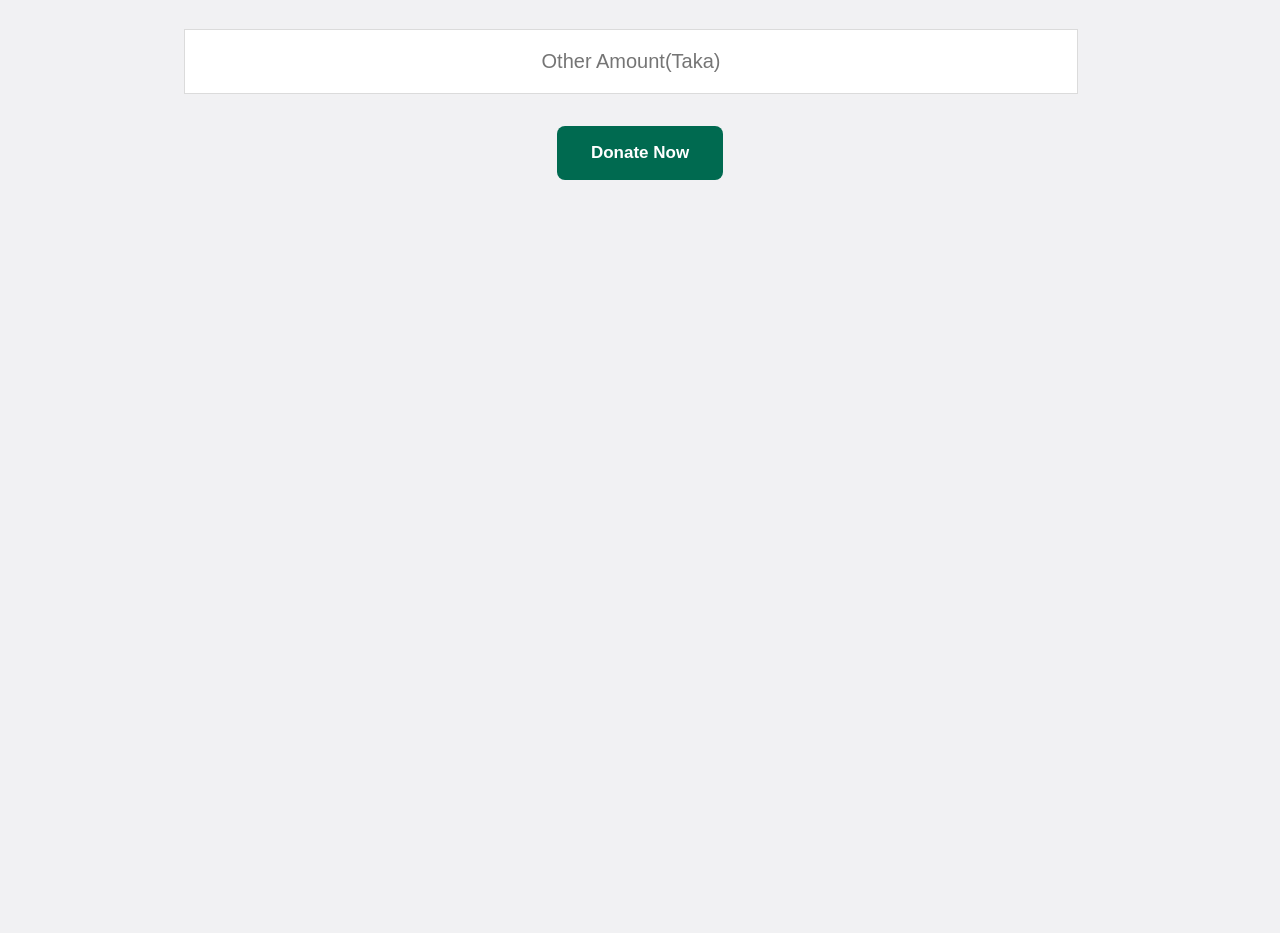
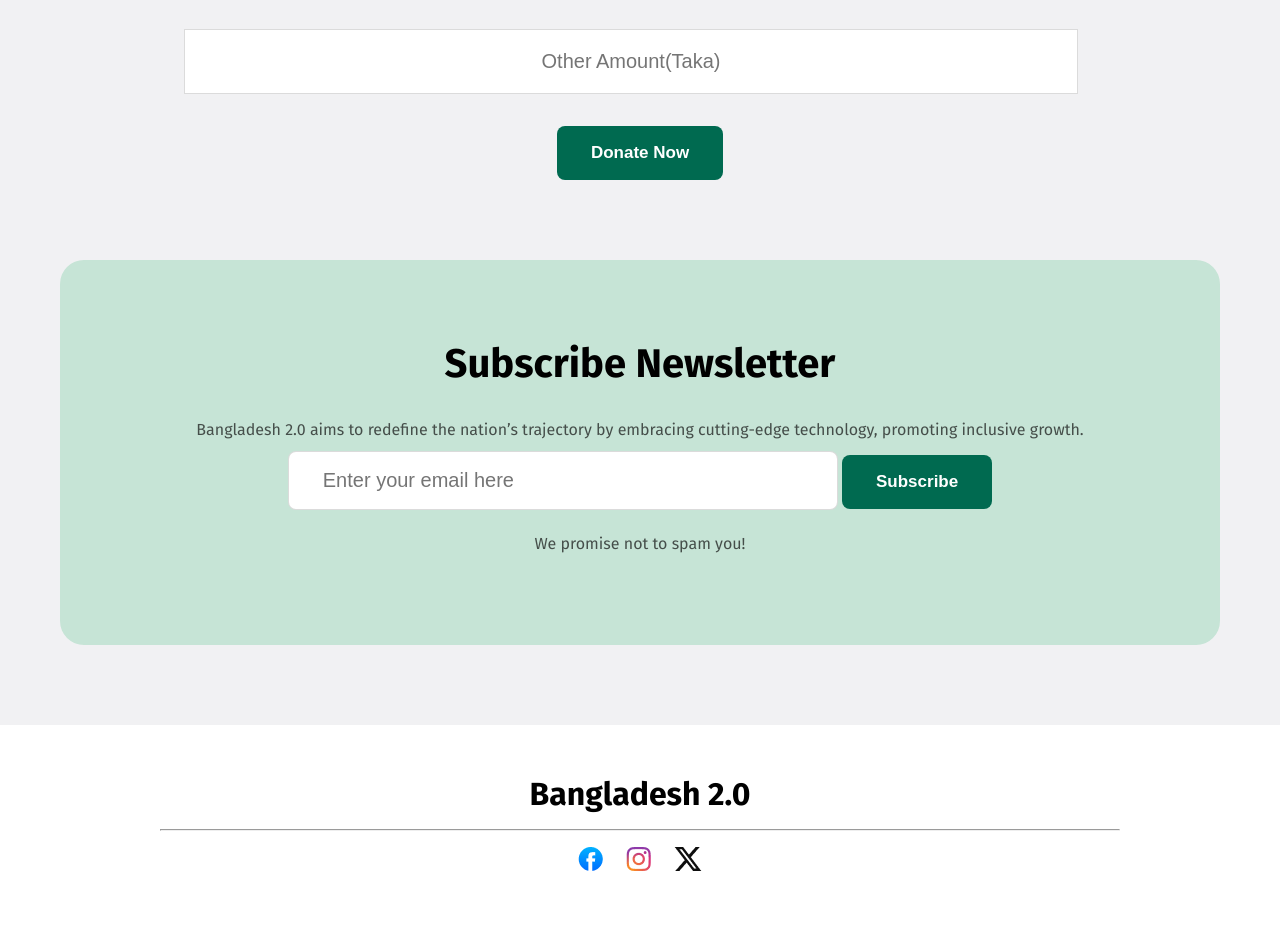
Before and after one commit to shompaaa/bangladesh-2.0, a plain HTML site: page index.html in a window 1280 px wide. Shown: the part 4046-4979 px from the top of the page. Before the commit the page ends 4306 px from the top, so only its background shows below. Drawn offline with Linux system fonts and the light colour scheme.

Commit message:
newsletter & footer section done

```diff
--- a/index.html
+++ b/index.html
@@ -10,7 +10,7 @@
     <!-- Header Section Start -->
     <header>
       <nav>
-        <h3>Bangladesh 2.0</h3>
+        <h3 class="navbar-title">Bangladesh 2.0</h3>
         <button>Sign In</button>
       </nav>
       <section>
@@ -278,7 +278,42 @@
         </div>
       </section>
       <!-- Donate Section End -->
+
+      <!-- Newsletter Section Start -->
+      <section>
+        <div class="newsletter-container">
+          <h2 class="title-primary">Subscribe Newsletter</h2>
+          <p class="description">
+            Bangladesh 2.0 aims to redefine the nation’s trajectory by embracing
+            cutting-edge technology, promoting inclusive growth.
+          </p>
+          <div class="subscribe-container">
+            <input
+              type="email"
+              name=""
+              id=""
+              placeholder="Enter your email here"
+            />
+            <button class="btn-primary">Subscribe</button>
+          </div>
+          <p class="description">We promise not to spam you!</p>
+        </div>
+      </section>
+      <!-- Newsletter Section End -->
     </main>
-    <footer></footer>
+
+    <!-- Footer Start -->
+    <footer>
+      <div class="footer-container">
+        <h3 class="navbar-title">Bangladesh 2.0</h3>
+        <hr />
+        <div class="media-container">
+          <img src="assets/facebook.png" alt="Facebook Logo" />
+          <img src="assets/instagram.png" alt="Instagram Logo" />
+          <img src="assets/x.png" alt="X logo" />
+        </div>
+      </div>
+    </footer>
+    <!-- Footer End -->
   </body>
 </html>
--- a/styles/style.css
+++ b/styles/style.css
@@ -43,6 +43,11 @@ section {
   border-radius: 8px;
 }
 
+.navbar-title {
+  font-size: 32px;
+  font-weight: 700;
+}
+
 .title-primary {
   font-size: 40px;
   font-weight: 700;
@@ -55,7 +60,7 @@ section {
   color: rgba(14, 14, 14, 0.8);
 }
 
-.news-title{
+.news-title {
   font-size: 32px;
   font-weight: 600;
   color: rgba(14, 14, 14, 0.8);
@@ -75,10 +80,7 @@ header nav {
   padding: 24px 160px;
   margin-bottom: 20px;
 }
-nav h3 {
-  font-size: 32px;
-  font-weight: 700;
-}
+
 header button {
   color: #006a50;
   background-color: transparent;
@@ -173,32 +175,31 @@ h4 {
   padding: 32px;
 }
 
-.quote-container{
+.quote-container {
   background-color: #fff;
   border: 1px solid rgba(0, 0, 0, 0.1);
   border-radius: 16px;
   padding: 48px 24px;
-    background-image: url('../assets/quote-bg.png');
+  background-image: url("../assets/quote-bg.png");
   background-repeat: no-repeat;
   background-position: 25px 24px;
 }
-.quote-container p{
+.quote-container p {
   margin-bottom: 12px;
 }
-.quote-container h4{
+.quote-container h4 {
   margin-bottom: 4px;
 }
 
-
 /* Opinion Styles */
 
-.opinion-container{
+.opinion-container {
   background-color: #fff;
   padding: 32px;
 }
 
 /* News Styles */
-.news-container{
+.news-container {
   background-color: #fff;
   border-radius: 24px;
   padding: 48px;
@@ -207,48 +208,51 @@ h4 {
   gap: 32px;
 }
 
-.news-container .news-image{
+.news-container .news-image {
   border-radius: 24px;
 }
-.news-container .date-time{
+.news-container .date-time {
   font-size: 16px;
   color: rgba(14, 14, 14, 0.7);
   gap: 12px;
   display: flex;
 }
-.news-container .news-description h3, img, .date-time, .description{
+.news-container .news-description h3,
+img,
+.date-time,
+.description {
   margin-bottom: 12px;
 }
-.news-container .news-description p{
+.news-container .news-description p {
   margin-bottom: 32px;
 }
 
 /* Donate Styles */
-.money-container{
+.money-container {
   display: flex;
   justify-content: center;
   gap: 24px;
 }
 
-.donate-container h3,p{
+.donate-container h3,
+p {
   text-align: center;
 }
-.donate-container p{
+.donate-container p {
   margin-bottom: 32px;
 }
 
-.money-container .money{
+.money-container .money {
   padding: 40px 40px 8px 40px;
   border: 1px solid rgba(14, 14, 14, 0.15);
   border-radius: 16px;
   background-color: #fff;
-
 }
-.money:hover{
-  background-color: #C6E4D6;
+.money:hover {
+  background-color: #c6e4d6;
 }
 
-.donate-container input[type=text]{
+.donate-container input[type="text"] {
   width: 70%;
   margin: 32px 124px;
   text-align: center;
@@ -257,7 +261,52 @@ h4 {
   border: 1px solid rgba(14, 14, 14, 0.15);
 }
 
-.donate-container .dontae-btn{
+.donate-container .dontae-btn {
   text-align: center;
+}
 
+/* Newsletter Styles */
+.newsletter-container {
+  text-align: center;
+  background-color: #c6e4d6;
+  padding: 80px 100px;
+  border-radius: 24px;
 }
+
+.news-container input {
+  padding: 18px 40px;
+}
+
+.newsletter-container input[type="email"] {
+  width: 50%;
+  margin-bottom: 24px;
+  text-align: start;
+  padding: 17px 34px;
+  font-size: 20px;
+  border: 1px solid rgba(14, 14, 14, 0.15);
+  border-radius: 8px;
+}
+
+
+/* Footer Styles */
+
+.footer-container{
+  padding: 50px 160px;
+  background-color: #fff;
+  margin: 0 auto;
+  text-align: center;
+}
+
+.footer-container hr{
+  color: rgba(14, 14, 14, 0.1);
+}
+
+.footer-container h3, hr{
+  margin-bottom: 16px;
+}
+
+.footer-container .media-container{
+  display: flex;
+  gap: 23px;
+  justify-content: center;
+}
```
Lines whose indentation alone changed are shown as unchanged.
